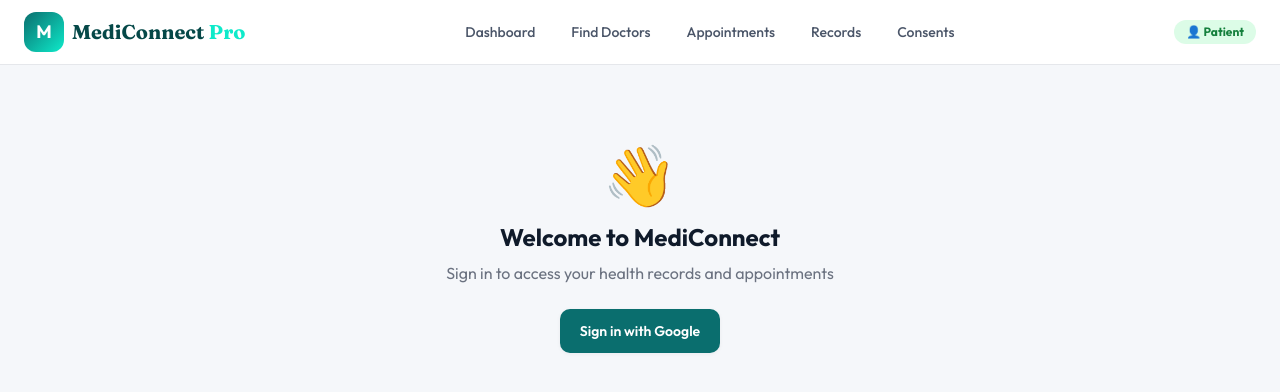
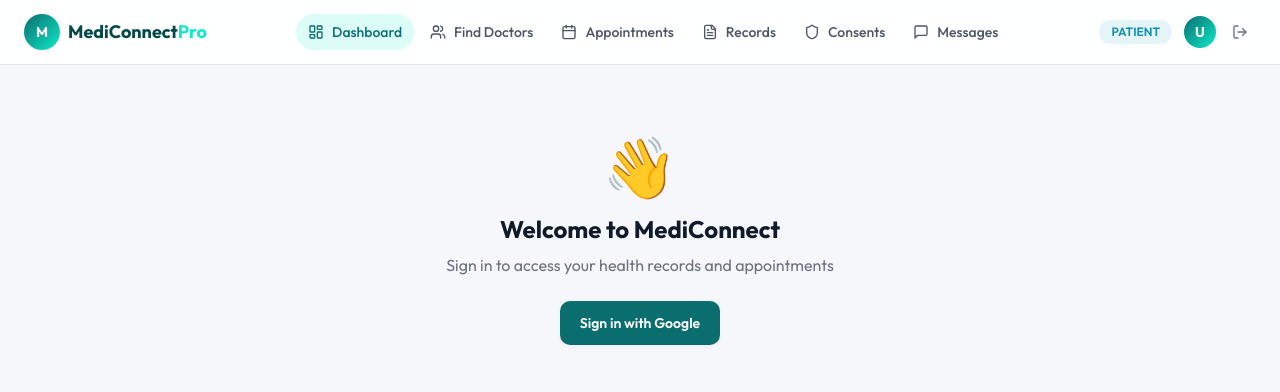
Before and after one commit to dwightm94/mediconnect-pro, a Next.js app: page /patient in a window 1280 px wide. Shown: the top 392 px of the page. Built offline with nearby package versions, Linux system fonts and the light colour scheme.

Commit message:
Refactor PatientLayout with navigation and user info

```diff
--- a/src/app/patient/layout.tsx
+++ b/src/app/patient/layout.tsx
@@ -1,28 +1,120 @@
 'use client'
 
-import { Header } from '@/components/layout/Header'
 import { useAuth } from '@/lib/auth-context'
-import { Loading } from '@/components/ui'
+import { usePathname } from 'next/navigation'
+import Link from 'next/link'
+import {
+  LayoutDashboard,
+  Users,
+  Calendar,
+  FileText,
+  Shield,
+  MessageSquare,
+  Settings,
+  LogOut
+} from 'lucide-react'
+
+const navItems = [
+  { href: '/patient', label: 'Dashboard', icon: LayoutDashboard },
+  { href: '/patient/doctors', label: 'Find Doctors', icon: Users },
+  { href: '/patient/appointments', label: 'Appointments', icon: Calendar },
+  { href: '/patient/records', label: 'Records', icon: FileText },
+  { href: '/patient/consents', label: 'Consents', icon: Shield },
+  { href: '/patient/messages', label: 'Messages', icon: MessageSquare },
+]
 
 export default function PatientLayout({
   children,
 }: {
   children: React.ReactNode
 }) {
-  const { isLoading } = useAuth()
-
-  if (isLoading) {
-    return (
-      <div className="min-h-screen flex items-center justify-center">
-        <Loading />
-      </div>
-    )
-  }
+  const { user, logout } = useAuth()
+  const pathname = usePathname()
 
   return (
-    <div className="min-h-screen bg-surface-0">
-      <Header />
-      <main className="max-w-7xl mx-auto px-4 sm:px-6 py-8">
+    <div className="min-h-screen bg-[#F5F7FA]">
+      {/* Header */}
+      <header className="bg-white/90 backdrop-blur-md border-b border-gray-200 sticky top-0 z-50">
+        <div className="max-w-7xl mx-auto px-4 sm:px-6">
+          <div className="flex items-center justify-between h-16">
+            {/* Logo */}
+            <Link href="/patient" className="flex items-center gap-2">
+              <div className="w-9 h-9 rounded-lg bg-gradient-to-br from-[#0A6E6E] to-[#0EEACA] flex items-center justify-center text-white font-bold text-sm">
+                M
+              </div>
+              <span className="font-bold text-lg text-[#054848]">
+                MediConnect<span className="text-[#0EEACA]">Pro</span>
+              </span>
+            </Link>
+
+            {/* Desktop Nav */}
+            <nav className="hidden md:flex items-center gap-1">
+              {navItems.map((item) => {
+                const isActive = pathname === item.href
+                return (
+                  <Link
+                    key={item.href}
+                    href={item.href}
+                    className={`flex items-center gap-2 px-3 py-2 rounded-lg text-sm font-medium transition-colors ${
+                      isActive
+                        ? 'bg-[rgba(14,234,202,0.15)] text-[#0A6E6E]'
+                        : 'text-gray-600 hover:bg-gray-100 hover:text-gray-900'
+                    }`}
+                  >
+                    <item.icon className="w-4 h-4" />
+                    {item.label}
+                  </Link>
+                )
+              })}
+            </nav>
+
+            {/* Right Side */}
+            <div className="flex items-center gap-3">
+              <span className="hidden sm:inline-block px-3 py-1 bg-[rgba(8,145,178,0.1)] text-[#0891B2] text-xs font-semibold rounded-full uppercase">
+                Patient
+              </span>
+              <div className="flex items-center gap-2">
+                <div className="w-8 h-8 rounded-full bg-gradient-to-br from-[#0A6E6E] to-[#0EEACA] flex items-center justify-center text-white text-sm font-bold">
+                  {user?.email?.charAt(0).toUpperCase() || 'U'}
+                </div>
+                <button
+                  onClick={logout}
+                  className="p-2 text-gray-500 hover:text-gray-700 hover:bg-gray-100 rounded-lg transition-colors"
+                  title="Sign out"
+                >
+                  <LogOut className="w-4 h-4" />
+                </button>
+              </div>
+            </div>
+          </div>
+        </div>
+
+        {/* Mobile Nav */}
+        <div className="md:hidden border-t border-gray-200 overflow-x-auto">
+          <div className="flex px-2 py-2 gap-1">
+            {navItems.map((item) => {
+              const isActive = pathname === item.href
+              return (
+                <Link
+                  key={item.href}
+                  href={item.href}
+                  className={`flex flex-col items-center gap-1 px-3 py-2 rounded-lg text-xs font-medium whitespace-nowrap transition-colors ${
+                    isActive
+                      ? 'bg-[rgba(14,234,202,0.15)] text-[#0A6E6E]'
+                      : 'text-gray-600 hover:bg-gray-100'
+                  }`}
+                >
+                  <item.icon className="w-5 h-5" />
+                  {item.label}
+                </Link>
+              )
+            })}
+          </div>
+        </div>
+      </header>
+
+      {/* Main Content */}
+      <main className="max-w-7xl mx-auto px-4 sm:px-6 py-6">
         {children}
       </main>
     </div>
```
